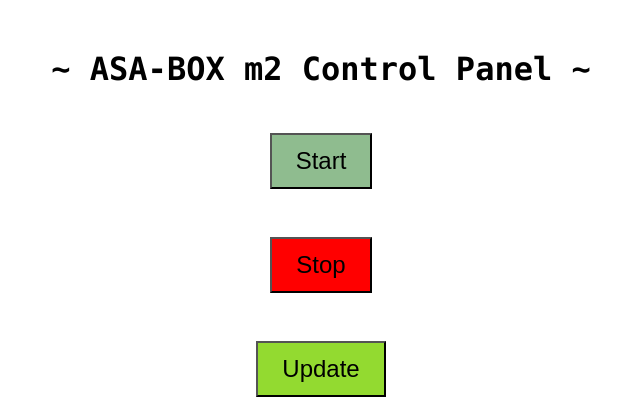
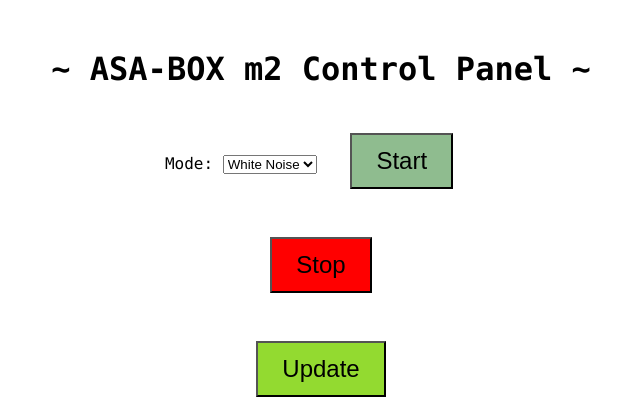
Before and after one commit to jwow1000/asa-box2, a Flask app: page / in a window 1280 px wide. Shown: the top 420 px of the page, without its empty margins (327-967 px from the left). Run offline with Flask 3, Linux system fonts and the light colour scheme.

Commit message:
add mode options

```diff
--- a/py-server/app.py
+++ b/py-server/app.py
@@ -11,8 +11,12 @@
 
 @app.route('/start', methods=['POST'])
 def start():
-    subprocess.Popen(['./start.sh'])
-    return redirect(url_for('index'))
+    mode = request.form.get("mode", "1")  # Default to 1 if not provided
+    try:
+      subprocess.Popen(["/home/pi/start.sh", mode])
+      return "Started with mode " + mode
+    except Exception as e:
+      return f"Error starting patch: {e}", 500
 
 @app.route('/stop', methods=['POST'])
 def stop():
--- a/py-server/templates/index.html
+++ b/py-server/templates/index.html
@@ -7,10 +7,17 @@
 </head>
 <body>
     <h1>~ ASA-BOX m2 Control Panel ~</h1>
-
     <form action="/start" method="post">
+      <label for="mode">Mode:</label>
+      <select name="mode" id="mode">
+          <option value="1">White Noise</option>
+          <option value="2">Keys</option>
+      </select>
+      <button type="submit" style="background-color: darkseagreen;">Start</button>
+  </form>
+    <!-- <form action="/start" method="post">
         <button type="submit" style="background-color: darkseagreen;">Start</button>
-    </form>
+    </form> -->
 
     <form action="/stop" method="post">
         <button type="submit" style="background-color: red;">Stop</button>
```
Also changed, not shown: 1 other file.
